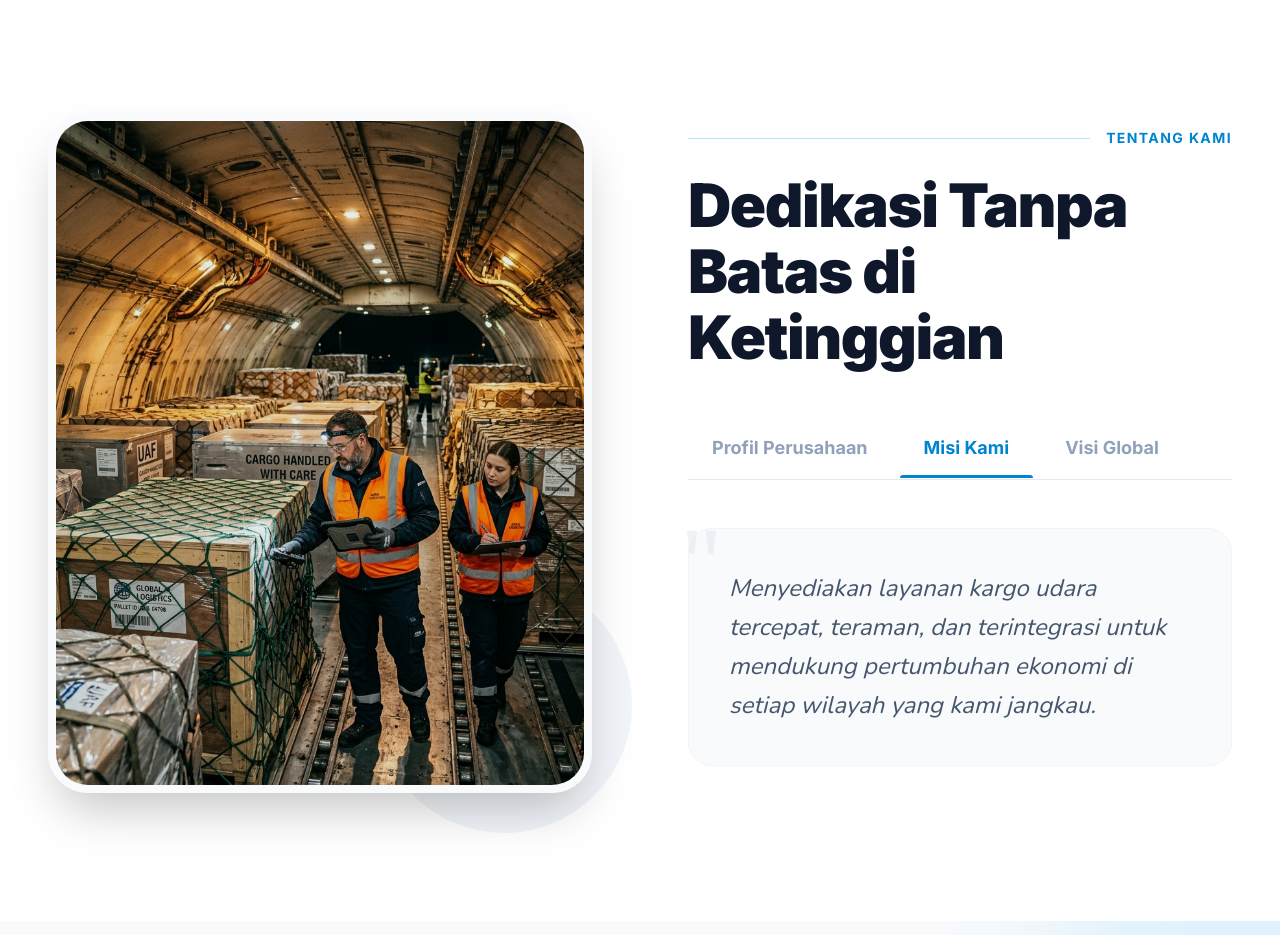
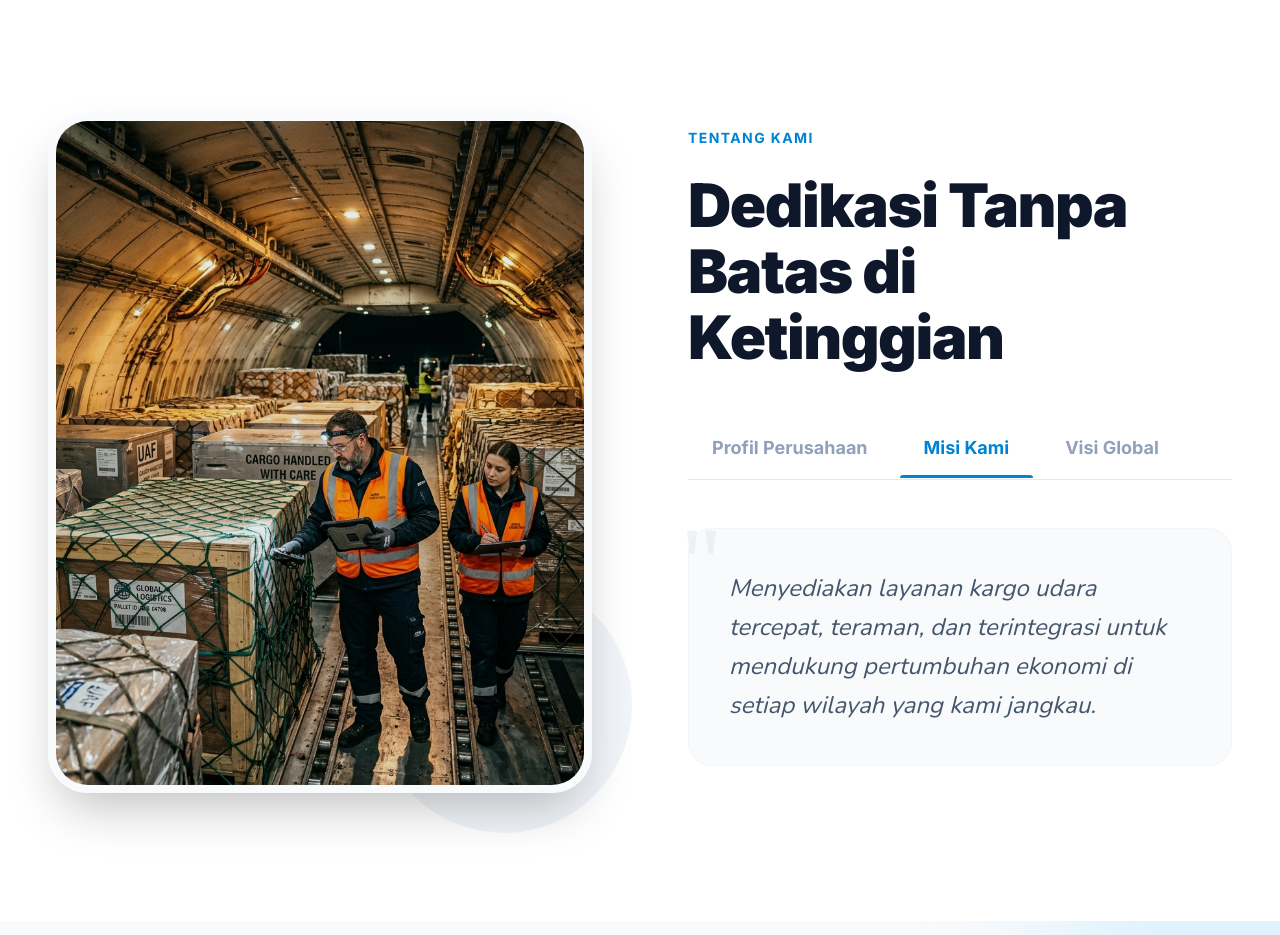
Before and after one commit to Riqqi15/Nusantara-Cargo, a Next.js app: page / in a window 1280 px wide. Shown: the part 1420-2355 px from the top of the page. Built offline with nearby package versions, Linux system fonts and the light colour scheme.

Commit message:
style: remove horizontal decorative line in AboutUs section

```diff
--- a/src/presentation/components/sections/AboutUs.tsx
+++ b/src/presentation/components/sections/AboutUs.tsx
@@ -78,7 +78,6 @@ export default function AboutUs({ about, title = 'Tentang Kami', lang = 'id' }:
             className="flex flex-col"
           >
             <div className="flex items-center gap-4 mb-6">
-              <div className="h-px bg-sky-200 flex-1"></div>
               <span className="text-sky-600 font-bold uppercase tracking-widest text-sm">{title}</span>
             </div>
 
```
